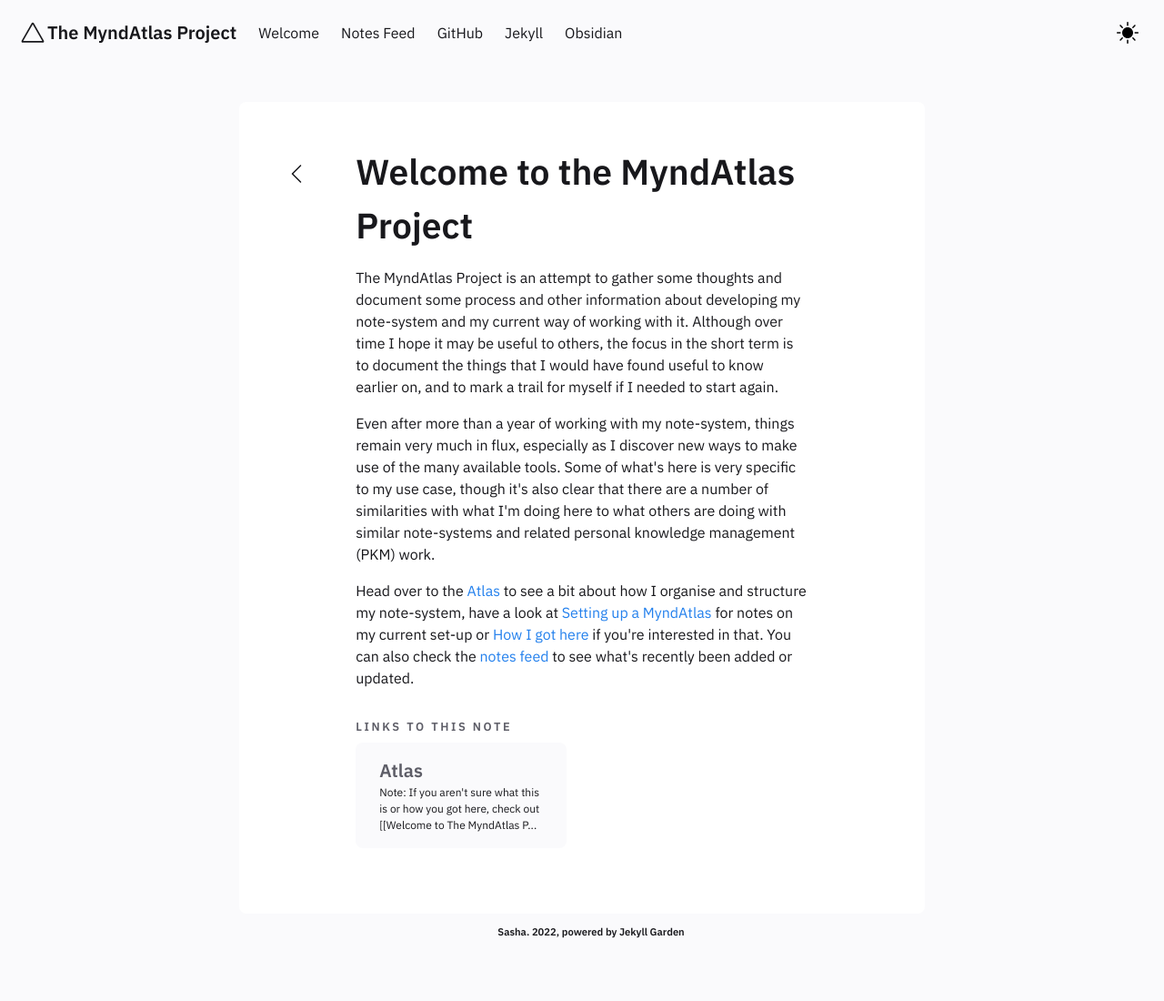
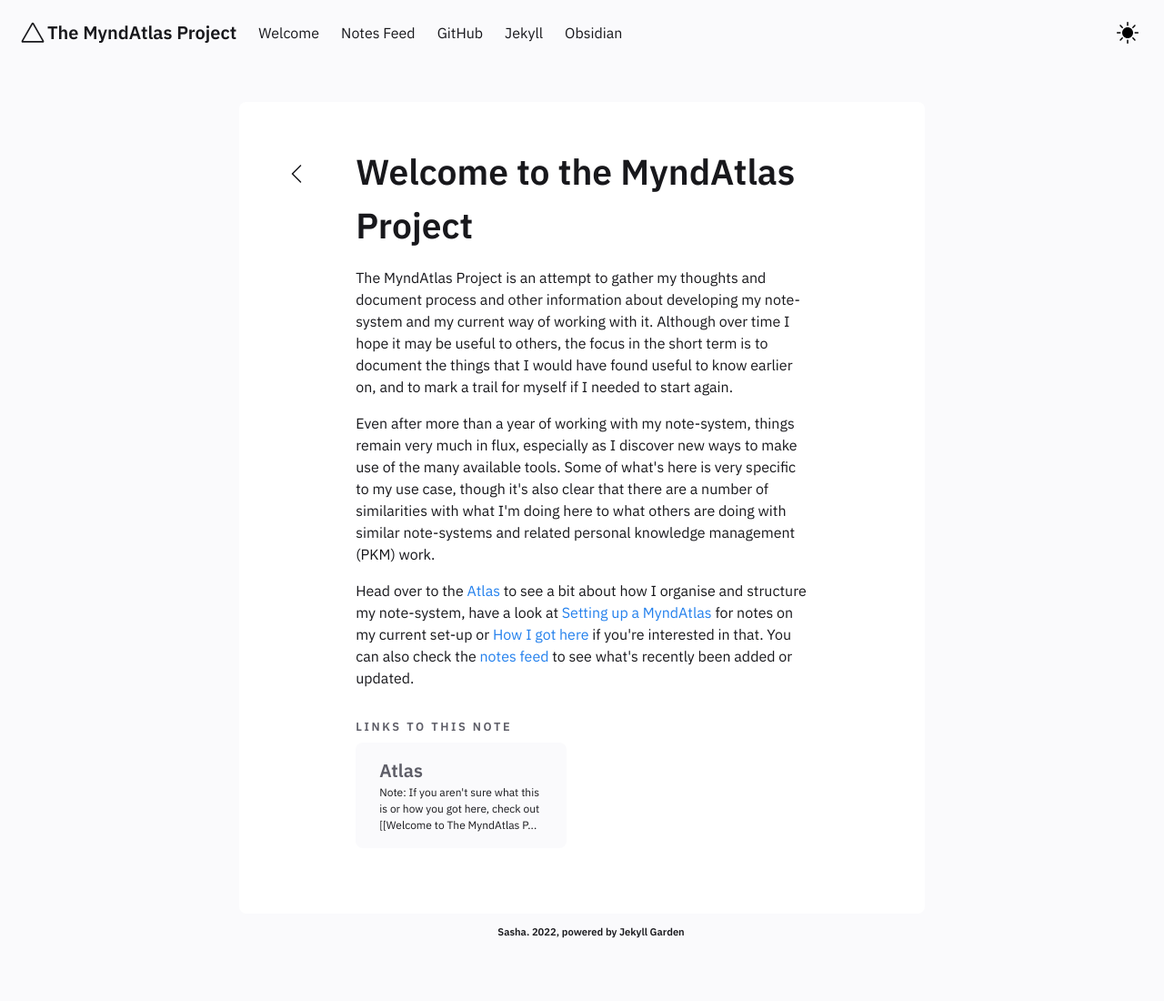
Before and after one commit to myndatlas/myndatlas.github.io, a Jekyll site: the page built from _notes/Public/Welcome to the MyndAtlas Project.md, in a window 1280 px wide. Shown: the whole page at 91% size. Built offline with Jekyll 4.4.1, drawn with Linux system fonts in a browser that asks for light colours.

Commit message:
vault backup: 2022-04-10 13:18:46

```diff
--- a/_notes/Public/Welcome to the MyndAtlas Project.md
+++ b/_notes/Public/Welcome to the MyndAtlas Project.md
@@ -5,7 +5,7 @@ date : 07-03-2022
 ---
 # Welcome to the MyndAtlas Project
 
-The MyndAtlas Project is an attempt to gather some thoughts and document some process and other information about developing my note-system and my current way of working with it. Although over time I hope it may be useful to others, the focus in the short term is to document the things that I would have found useful to know earlier on, and to mark a trail for myself if I needed to start again.
+The MyndAtlas Project is an attempt to gather my thoughts and document process and other information about developing my note-system and my current way of working with it. Although over time I hope it may be useful to others, the focus in the short term is to document the things that I would have found useful to know earlier on, and to mark a trail for myself if I needed to start again.
 
 Even after more than a year of working with my note-system, things remain very much in flux, especially as I discover new ways to make use of the many available tools. Some of what's here is very specific to my use case, though it's also clear that there are a number of similarities with what I'm doing here to what others are doing with similar note-systems and related personal knowledge management (PKM) work.
 
```
